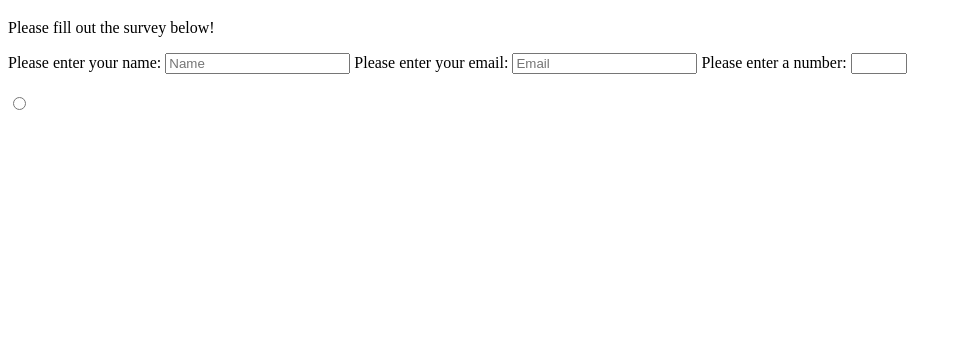
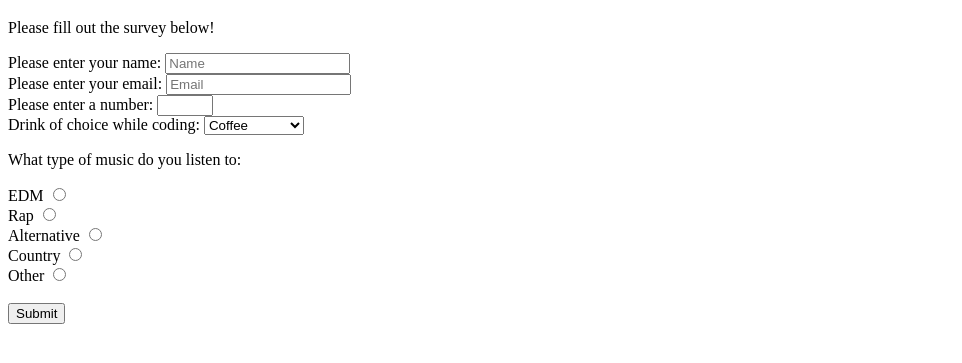
Before and after one commit to Ocheezyy/FCCRWD2, a plain HTML site: page index.html in a window 1280 px wide. Shown: the part 61-424 px from the top of the page, without its empty margins (0-962 px from the left). Drawn offline with Linux system fonts and the light colour scheme.

Commit message:
Completed project

```diff
--- a/index.html
+++ b/index.html
@@ -13,15 +13,29 @@
         </div>
         <form id="survey-form">
             <label for="name" id="name-label">Please enter your name:</label>
-            <input name="name" id="name" type="text" placeholder="Name" required />
+            <input name="name" id="name" type="text" placeholder="Name" required /><br />
             <label for="email" id="email-label">Please enter your email:</label>
-            <input name="email" type="email" id="email" placeholder="Email" required />
+            <input name="email" type="email" id="email" placeholder="Email" required /> <br />
             <label for="number" id="number-label">Please enter a number:</label>
-            <input type="number" id="number" name="number" min="3" max="13" />
-            <option id="dropdown">
-
-            </option>
-            <input type="radio" name="">
+            <input type="number" id="number" name="number" min="3" max="13" /> <br />
+            <label for="dropdown">Drink of choice while coding:</label>
+            <select id="dropdown" name="dropdown">
+                <option value="coffee">Coffee</option>
+                <option value="tea">Tea</option>
+                <option value="energydrink">Energy Drink</option>
+            </select>
+            <p>What type of music do you listen to:</p>
+            <label for="edm">EDM</label>
+            <input id="edm" type="radio" name="music" value="edm" /><br />
+            <label for="edm">Rap</label>
+            <input type="radio" name="music" id="rap" value="rap" /><br />
+            <label for="alt">Alternative</label>
+            <input type="radio" name="music" id="alt" value="alt" /><br />
+            <label for="country">Country</label>
+            <input type="radio" name="music" id="country" value="country" /><br />
+            <label for="other">Other</label>
+            <input type="radio" name="music" id="other" value="other" /><br />
+            <br /><input id="submit" type="submit" value="Submit" />
         </form>
     </div>
 </body>
```
